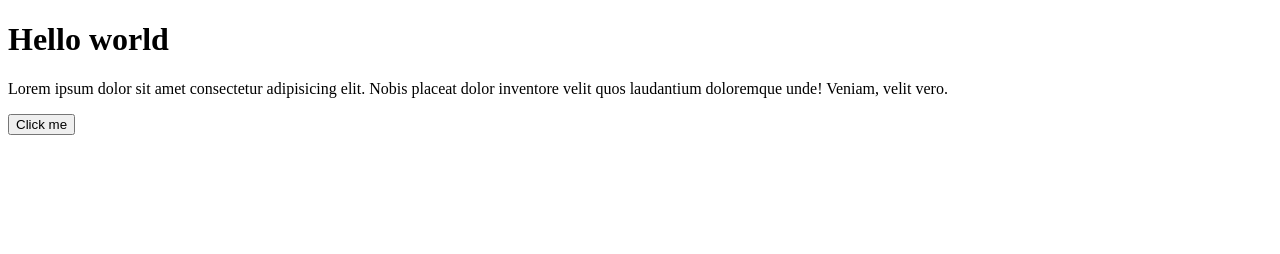
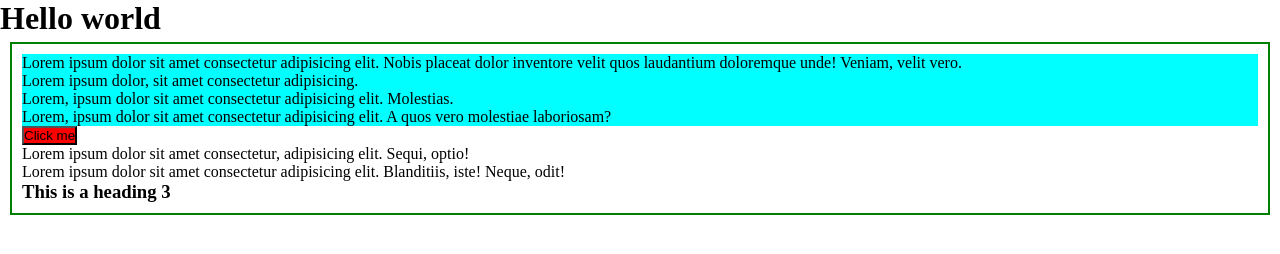
Before and after one commit to piyushkrm/JavaScript, a plain HTML site: page Revesion/index.html in a window 1280 px wide. Drawn offline with Linux system fonts and the light colour scheme.

Commit message:
DOM done

```diff
--- /dev/null
+++ b/Revesion/dom.js
@@ -0,0 +1,31 @@
+// DOM MANIPULATION
+let el = document.getElementById('btn');
+console.log(el);
+
+let el2 = document.getElementsByClassName('para');
+console.log(el2);
+
+let el3 = document.getElementsByClassName('con')
+console.log(el3);
+el3[0].classList.add("bg-primary");
+el3[0].classList.add("text-success");
+el3[0].classList.remove("text-success");
+
+
+console.log(el.innerHTML);
+console.log(el.innerText);
+
+console.log(el3[0].innerHTML);
+console.log(el3[0].innerText);
+
+console.log(document.getElementsByTagName('div'));
+
+console.log(document.getElementsByTagName('p'));
+
+createElement = document.createElement('h3');
+createElement.innerText = "This is a heading 3";
+console.log(document.getElementsByTagName('div')[0].appendChild(createElement));
+
+
+console.log(document.querySelector('#container'));
+console.log(document.querySelectorAll('#container'));
--- a/Revesion/index.html
+++ b/Revesion/index.html
@@ -1,19 +1,32 @@
 <!DOCTYPE html>
 <html lang="en">
+
 <head>
     <meta charset="UTF-8">
     <meta name="viewport" content="width=device-width, initial-scale=1.0">
+    <link rel="stylesheet" href="style.css">
     <title>JavaScripts</title>
 </head>
+
 <body>
     <h1>Hello world</h1>
     <div id="container">
-        <p>Lorem ipsum dolor sit amet consectetur adipisicing elit. Nobis placeat dolor inventore velit quos laudantium doloremque unde! Veniam, velit vero.</p>
-       <button id="btn">Click me</button>
+        <div class="con">
+            <p>Lorem ipsum dolor sit amet consectetur adipisicing elit. Nobis placeat dolor inventore velit quos
+                laudantium doloremque unde! Veniam, velit vero.</p>
+            <p>Lorem ipsum dolor, sit amet consectetur adipisicing.</p>
+            <p>Lorem, ipsum dolor sit amet consectetur adipisicing elit. Molestias.</p>
+            <p>Lorem, ipsum dolor sit amet consectetur adipisicing elit. A quos vero molestiae laboriosam?</p>
+        </div>
+        <button id="btn">Click me</button>
+        <p>Lorem ipsum dolor sit amet consectetur, adipisicing elit. Sequi, optio!</p>
+        <p>Lorem ipsum dolor sit amet consectetur adipisicing elit. Blanditiis, iste! Neque, odit!</p>
     </div>
     <!-- <script src="script.js"></script>
     <script src="Function.js"></script>
     <script src="array.js"></script> -->
-    <script src="String.js"></script>
+    <!-- <script src="String.js"></script> -->
+    <script src="dom.js"></script>
 </body>
+
 </html>
--- /dev/null
+++ b/Revesion/style.css
@@ -0,0 +1,22 @@
+*{
+    margin: 0;
+    padding: 0;
+}
+
+#container {
+    border: 2px solid green;
+    margin: 5px 10px;
+    padding: 10px 10px;
+}
+
+button {
+    background-color: red;
+}
+
+.bg-primary {
+    background-color: aqua;
+}
+
+.text-success {
+    color: green;
+}
```
